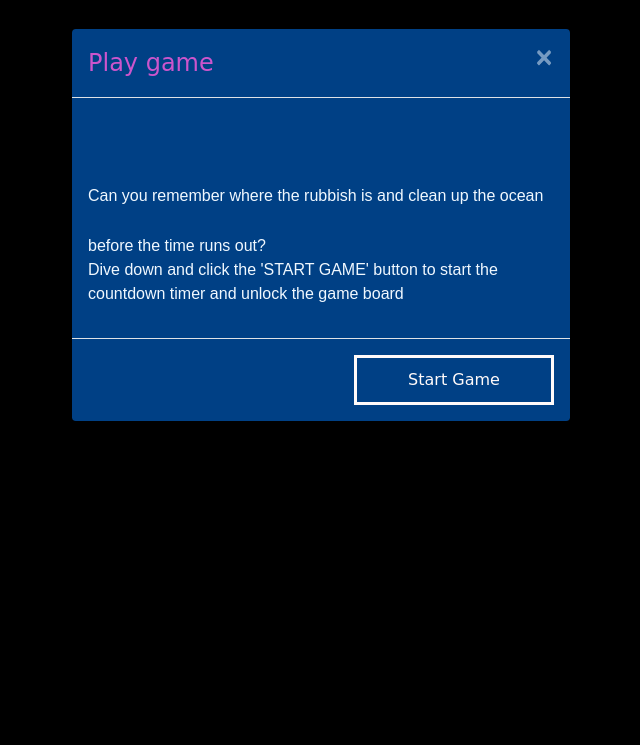
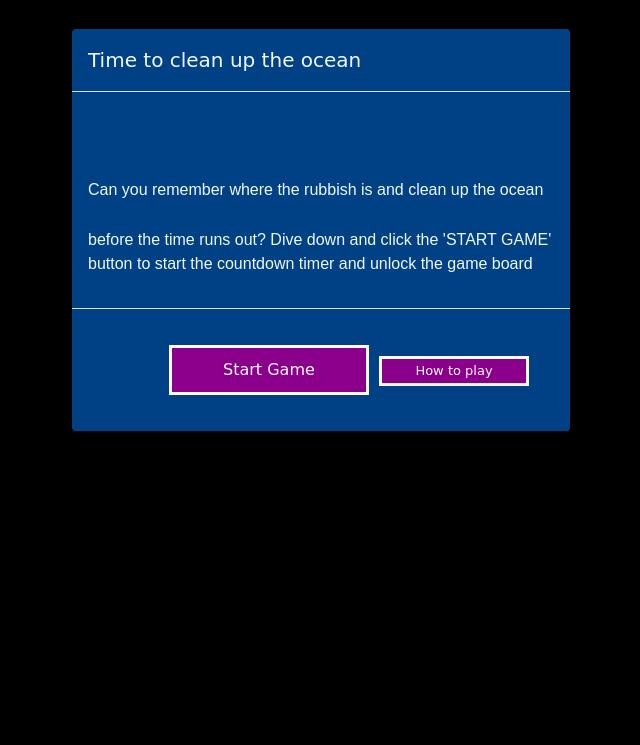
Before and after one commit to Code-Institute-Submissions/KJLuton-OceanClearUp_MemoryCardGame, a plain HTML site: page memorygame.html in a window 1280 px wide. Shown: the top 745 px of the page, without its empty margins (319-959 px from the left). Drawn offline with nearby package versions, Linux system fonts and the light colour scheme; a web font is replaced by a local one.

Commit message:
Updated game load modal to dismis only with start game button. Added how to play button to modal.

```diff
--- a/memorygame.html
+++ b/memorygame.html
@@ -5,8 +5,8 @@
     <meta charset="UTF-8">
     <meta http-equiv="X-UA-Compatible" content="IE=edge">
     <meta name="viewport" content="width=device-width, initial-scale=1.0">
-    <link rel="stylesheet" href="https://stackpath.bootstrapcdn.com/bootstrap/4.3.1/css/bootstrap.min.css"
-        integrity="sha384-ggOyR0iXCbMQv3Xipma34MD+dH/1fQ784/j6cY/iJTQUOhcWr7x9JvoRxT2MZw1T" crossorigin="anonymous">
+    <link href="https://cdn.jsdelivr.net/npm/bootstrap@5.1.3/dist/css/bootstrap.min.css" rel="stylesheet"
+        integrity="sha384-1BmE4kWBq78iYhFldvKuhfTAU6auU8tT94WrHftjDbrCEXSU1oBoqyl2QvZ6jIW3" crossorigin="anonymous">
     <link href="https://fonts.googleapis.com/css2?family=Gluten:wght@100;200;300;400;500;600;700;800;900&display=swap"
         rel="stylesheet">
     <link rel="stylesheet" href="https://use.fontawesome.com/releases/v5.7.2/css/all.css"
@@ -16,6 +16,35 @@
 </head>
 
 <body>
+    <!-- Instructions modal -->
+    <div class="modal fade" id="game-instructions" data-backdrop="static" tabindex="-1" role="dialog"
+        aria-labelledby="staticBackdropLabel" aria-hidden="true">
+        <div class="modal-dialog" role="document">
+            <div class="modal-content">
+                <div class="modal-header">
+                    <h5 class="modal-title">Time to clean up the ocean</h5>
+                </div>
+                <div class="modal-body">
+                    <p><span id="player-name"></span>Can you remember where the
+                        rubbish is and clean up the ocean before the time runs out?
+                        Dive down and click the 'START GAME' button to start the countdown timer and unlock the game
+                        board</p>
+                </div>
+                <div class="modal-footer">
+                <div class="option-buttons">
+                    <button class="button center button-curser" data-dismiss="modal"
+                        onclick="startGame()">Start Game</button>
+                    <button type="button" class="button-sm" data-toggle="modal" data-target="#howtoplay">
+                        How to play
+                    </button>
+                </div>
+
+
+                </div>
+            </div>
+        </div>
+    </div>
+    <!-- ./ Instructions modal -->
     <!-- Header -->
     <header>
         <!-- Welcome section -->
@@ -38,51 +67,6 @@
     </header>
     <!-- /.header -->
     <!-- Welcome section -->
-    <!-- Instructions section -->
-    <div class="container">
-        <div class="modal fade" id="game-instructions" tabindex="-1" role="dialog"
-            aria-labelledby="game-instructions-modal" aria-hidden="true">
-            <div class="modal-dialog" role="document">
-                <div class="modal-content">
-                    <div class="modal-header">
-                        <h3 class="modal-title center" id="game-instructions-modal">Play game</h3>
-                        <button type="button" class="close" data-dismiss="modal" aria-label="Close">
-                            <span aria-hidden="true">&times;</span>
-                        </button>
-                    </div>
-                    <div class="modal-body">
-                        <p>
-                            <span id="player-name"></span>Can you remember where the
-                            rubbish is and clean up the ocean before the time runs out?
-                            <br>
-                            Dive down and click the 'START GAME'
-                            button to start the countdown timer and unlock the game board
-                        </p>
-
-                    </div>
-                    <div class="modal-footer">
-                        <button class="start-button button center button-curser" onclick="startGame()">Start
-                            Game</button>
-                    </div>
-                </div>
-            </div>
-        </div>
-    </div>
-    <!-- Instructions section
-    <div class="container">
-        <div class="game-instructions">
-            <div class="col-12">
-                <p>
-                    <span id="player-name"></span>Can you remember where the
-                    rubbish is and clean up the ocean before the time runs out?
-                    <br>
-                    Dive down and click the 'START GAME'
-                    button to start the countdown timer and unlock the game board
-                </p>
-                <button class="start-button button center button-curser" onclick="startGame()">Start Game</button>
-                <div>
-                 -->
-
     <div class="modal fade" id="howtoplay" tabindex="-1" role="dialog" aria-labelledby="howtoplay-modal"
         aria-hidden="true">
         <div class="modal-dialog" role="document">
```
Also changed, not shown: index.html (+4 -8 lines).
